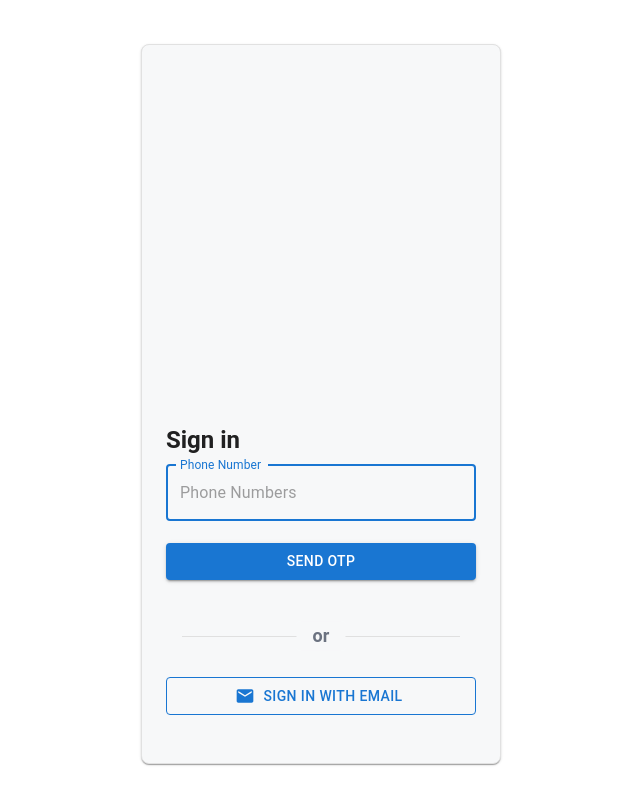
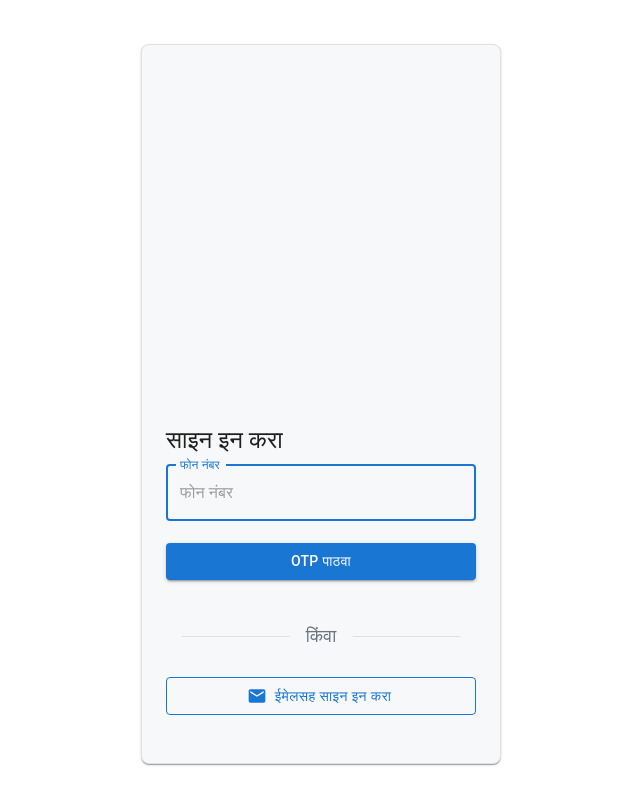
Before and after one commit to maheshgarade/sone-taran, a React (Vite) app: page /login in a window 1280 px wide. Shown: the top 804 px of the page, without its empty margins (319-959 px from the left). Built offline with nearby package versions, Linux system fonts and the light colour scheme.

Commit message:
Added i18n

```diff
--- a/package.json
+++ b/package.json
@@ -26,9 +26,12 @@
     "firebase": "^11.8.1",
     "formik": "^2.4.6",
     "i18n": "^0.15.1",
+    "i18next": "^25.2.1",
+    "i18next-browser-languagedetector": "^8.2.0",
     "jwt-decode": "^4.0.0",
     "react": "^18.3.1",
     "react-dom": "^18.3.1",
+    "react-i18next": "^15.5.3",
     "react-loader-spinner": "^6.1.6",
     "react-router-dom": "^7.1.5",
     "sass": "^1.85.0",
--- /dev/null
+++ b/src/features/Language/language.ts
@@ -0,0 +1,55 @@
+import i18n from "i18next"
+import LanguageDetector from "i18next-browser-languagedetector"
+import { initReactI18next } from "react-i18next"
+
+i18n
+  .use(LanguageDetector)
+  .use(initReactI18next)
+  .init({
+    debug: true,
+    lng: "mr",
+    fallbackLng: "en",
+    interpolation: {
+      escapeValue: false
+    },
+    resources: {
+      en: {
+        translation: {
+          loginPage: {
+            loginText: "Sign in",
+            phoneNumber: "Phone Number",
+            sendOtp: "Send OTP",
+            or: "or",
+            SignInEmail: "Sign in with email",
+          },
+          OtpPage: {
+            OtpText: "Sign in",
+            otp: "Otp",
+            sendOtp: "Otp",
+            or: "किंवा",
+            SignInEmail: "ईमेलसह साइन इन करा",
+          }
+        }
+      },
+      mr: {
+        translation: {
+          loginPage: {
+            loginText: "साइन इन करा",
+            phoneNumber: "फोन नंबर",
+            sendOtp: "Otp पाठवा",
+            or: "किंवा",
+            SignInEmail: "ईमेलसह साइन इन करा",
+          },
+          OtpPage: {
+            OtpText: "साइन इन करा",
+            otp: "Otp",
+            sendOtp: "Otp पाठवा",
+            or: "किंवा",
+            SignInEmail: "ईमेलसह साइन इन करा",
+          }
+        }
+      }
+    }
+  });
+
+export default i18n;
--- a/src/features/auth/AuthContext/AuthProvider.tsx
+++ b/src/features/auth/AuthContext/AuthProvider.tsx
@@ -52,7 +52,6 @@ export const AuthProvider: React.FC<{ children: React.ReactNode }> = ({
 
   const requestOtp = async (phone: string) => {
     const response = await requestPhoneOtpApi(phone);
-    console.log(response);
 
     setFullhash(response.fullhash);
     setOtpToken(response.otpToken);
--- a/src/features/auth/components/login/Login.tsx
+++ b/src/features/auth/components/login/Login.tsx
@@ -15,6 +15,7 @@ import * as Yup from 'yup';
 import { useAuth } from '../../hooks/useAuth';
 import { useNavigate } from 'react-router-dom';
 import { TailSpin } from 'react-loader-spinner';
+import { useTranslation } from 'react-i18next';
 
 const LogIn: React.FC = () => {
   const { requestOtp, requestEmailOtp } = useAuth();
@@ -22,6 +23,7 @@ const LogIn: React.FC = () => {
   const [error, setError] = useState<string | null>(null);
   const [emailLogin, setEmail] = useState<boolean | null>(false);
   const [loading, setLoading] = useState<boolean>(false);
+  const { t } = useTranslation();
 
   const formikPhone = useFormik({
     initialValues: {
@@ -118,7 +120,7 @@ const LogIn: React.FC = () => {
                   sx={{
                     fontWeight: 'Bold',
                     marginTop: {
-                      xl: '-25%',
+                      xl: '-27%',
                       lg: '-28%',
                       md: '-25%',
                       sm: '-30%',
@@ -126,7 +128,8 @@ const LogIn: React.FC = () => {
                     },
                   }}
                 >
-                  Sign in
+                  {t('loginPage.loginText')}
+
                 </Typography>
               </Box>
 
@@ -134,10 +137,10 @@ const LogIn: React.FC = () => {
               <Box>
                 <TextField
                   type="text"
-                  label="Phone Number"
+                  label={t('loginPage.phoneNumber')}
                   name="phone"
                   id="phone"
-                  placeholder="Phone Numbers"
+                  placeholder={t('loginPage.phoneNumber')}
                   focused
                   fullWidth
                   value={formikPhone.values.phone}
@@ -167,9 +170,9 @@ const LogIn: React.FC = () => {
                   type="submit"
                   variant="contained"
                   color="primary"
-                  onClick={() => {}}
+                  onClick={() => { }}
                 >
-                  Send OTP
+                  {t('loginPage.sendOtp')}
                 </Button>
                 {/* For horizontal line and text over it  */}
                 <Box
@@ -206,7 +209,7 @@ const LogIn: React.FC = () => {
                       fontSize: 18,
                     }}
                   >
-                    or
+                    {t('loginPage.or')}
                   </Typography>
                 </Box>
 
@@ -224,7 +227,7 @@ const LogIn: React.FC = () => {
                     }}
                     startIcon={<EmailIcon />}
                   >
-                    Sign in with email
+                    {t('loginPage.SignInEmail')}
                   </Button>
                 </Box>
               </Box>
--- a/src/features/auth/components/otp-verify/otp-verify.tsx
+++ b/src/features/auth/components/otp-verify/otp-verify.tsx
@@ -4,6 +4,7 @@ import { useState } from 'react';
 import * as Yup from 'yup';
 import { useAuth } from '../../hooks/useAuth';
 import { useLocation, useNavigate } from 'react-router-dom';
+import { useTranslation } from 'react-i18next';
 
 const OtpVerify: React.FC = () => {
   const {
@@ -19,8 +20,9 @@ const OtpVerify: React.FC = () => {
   const navigate = useNavigate();
   const location = useLocation();
 
+  const { t } = useTranslation();
+
   const otpfield = location.state;
-  console.log(otpfield.emaillogin);
 
   const formikPhoneOtp = useFormik({
     initialValues: {
@@ -117,7 +119,7 @@ const OtpVerify: React.FC = () => {
           }}
           component="form"
           onSubmit={
-            otpfield.emaillogin === true
+            otpfield?.emaillogin === true
               ? formikEmailOtp.handleSubmit
               : formikPhoneOtp.handleSubmit
           }
@@ -136,7 +138,7 @@ const OtpVerify: React.FC = () => {
                 },
               }}
             >
-              Sign in
+              {t('OtpPage.OtpText')}
             </Typography>
           </Box>
 
@@ -146,36 +148,36 @@ const OtpVerify: React.FC = () => {
               fullWidth
               type="text"
               id="OTP"
-              name={otpfield.emaillogin === true ? 'EmailOtp' : 'PhoneOtp'}
+              name={otpfield?.emaillogin === true ? 'EmailOtp' : 'PhoneOtp'}
               label="OTP"
               value={
-                otpfield.emaillogin === true
+                otpfield?.emaillogin === true
                   ? formikEmailOtp.values.EmailOtp
                   : formikPhoneOtp.values.PhoneOtp
               }
               onChange={
-                otpfield.emaillogin === true
+                otpfield?.emaillogin === true
                   ? formikEmailOtp.handleChange
                   : formikPhoneOtp.handleChange
               }
               onBlur={
-                otpfield.emaillogin === true
+                otpfield?.emaillogin === true
                   ? formikEmailOtp.handleBlur
                   : formikPhoneOtp.handleBlur
               }
               error={
-                otpfield.emaillogin === true
+                otpfield?.emaillogin === true
                   ? formikEmailOtp.touched.EmailOtp &&
-                    Boolean(formikEmailOtp.errors.EmailOtp)
+                  Boolean(formikEmailOtp.errors.EmailOtp)
                   : formikPhoneOtp.touched.PhoneOtp &&
-                    Boolean(formikPhoneOtp.errors.PhoneOtp)
+                  Boolean(formikPhoneOtp.errors.PhoneOtp)
               }
               helperText={
-                otpfield.emaillogin === true
+                otpfield?.emaillogin === true
                   ? formikEmailOtp.touched.EmailOtp &&
-                    formikEmailOtp.errors.EmailOtp
+                  formikEmailOtp.errors.EmailOtp
                   : formikPhoneOtp.touched.PhoneOtp &&
-                    formikPhoneOtp.errors.PhoneOtp
+                  formikPhoneOtp.errors.PhoneOtp
               }
             />
             {error && (
@@ -218,13 +220,13 @@ const OtpVerify: React.FC = () => {
                   },
                 }}
                 onClick={() => {
-                  otpfield.emaillogin === true ? resendEmailOtp() : resendOtp();
+                  otpfield?.emaillogin === true ? resendEmailOtp() : resendOtp();
                 }}
               >
                 Resend Otp ?
               </Button>
             </Box>
-            {otpfield.emaillogin === true ? (
+            {otpfield?.emaillogin === true ? (
               ' '
             ) : (
               <Box
--- a/src/main.tsx
+++ b/src/main.tsx
@@ -5,6 +5,7 @@ import { StyledEngineProvider } from '@mui/material/styles'
 import App from './App.tsx'
 import { BrowserRouter } from "react-router-dom";
 import ContextsProvider from './context/ContextsProvider.tsx'
+import "./features/Language/language.ts"
 
 createRoot(document.getElementById('root')!).render(
   <StrictMode>
```
Also changed, not shown: 1 other file (tests, documents, lock files or other folders).
